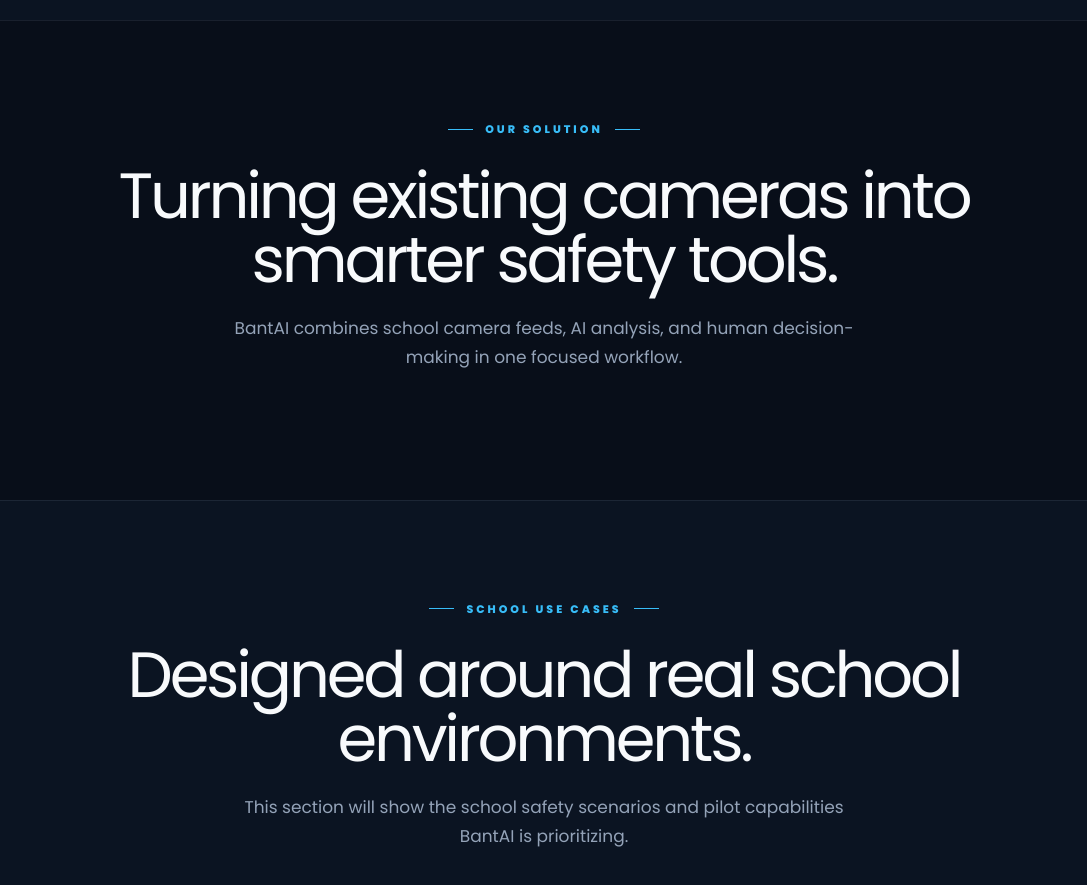
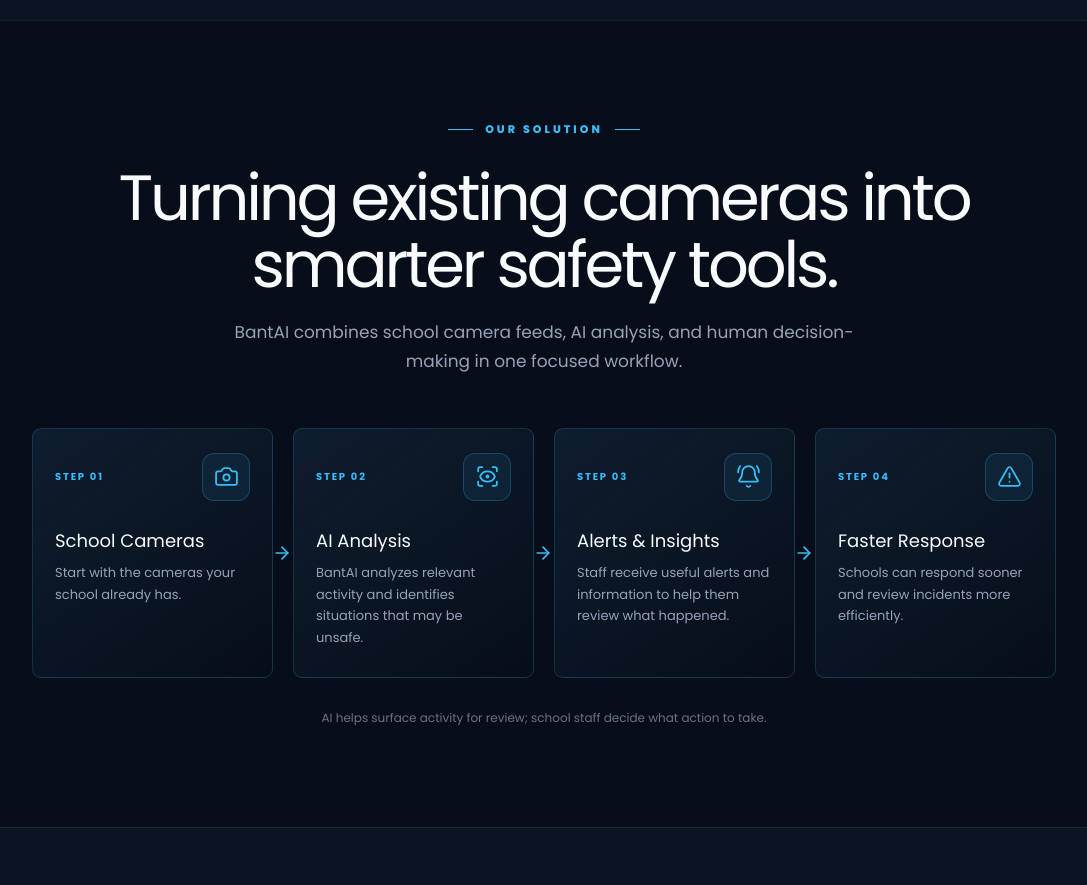
Before and after one commit to seiji0z/bantai-web, a React (Vite) app: page / in a window 1280 px wide. Shown: the part 1340-2225 px from the top of the page, without its empty margins (96-1183 px from the left). Built offline with nearby package versions, Linux system fonts and the light colour scheme.

Commit message:
feat(frontend): made solution part

```diff
--- a/src/index.css
+++ b/src/index.css
@@ -361,6 +361,111 @@ button {
   line-height: 1.7;
 }
 
+.solution-section {
+  background:
+    radial-gradient(ellipse at 50% 35%, rgba(14, 116, 144, 0.12), transparent 58%),
+    #080e19;
+}
+
+.solution-shell {
+  width: min(100%, 1120px);
+  text-align: center;
+}
+
+.solution-shell h2 {
+  margin-bottom: 20px;
+  font-size: clamp(2.2rem, 5vw, 4.2rem);
+  line-height: 1.05;
+  letter-spacing: -0.05em;
+}
+
+.solution-intro {
+  max-width: 680px;
+  margin: 0 auto 52px;
+  color: #94a3b8;
+  font-size: 17px;
+  line-height: 1.7;
+}
+
+.solution-flow {
+  display: grid;
+  grid-template-columns: repeat(4, minmax(0, 1fr));
+  gap: 20px;
+  margin: 0;
+  padding: 0;
+  list-style: none;
+  text-align: left;
+}
+
+.solution-flow-step {
+  position: relative;
+  min-height: 250px;
+  padding: 24px 22px;
+  border: 1px solid rgba(56, 189, 248, 0.2);
+  border-radius: 9px;
+  background: linear-gradient(145deg, rgba(15, 31, 49, 0.94), rgba(8, 14, 25, 0.9));
+  transition: border-color 0.3s ease, transform 0.3s ease;
+}
+
+.solution-flow-step:hover {
+  transform: translateY(-4px);
+  border-color: rgba(56, 189, 248, 0.62);
+}
+
+.solution-step-heading {
+  display: flex;
+  align-items: center;
+  justify-content: space-between;
+  margin-bottom: 28px;
+}
+
+.solution-step-index {
+  color: #38bdf8;
+  font-size: 10px;
+  font-weight: 700;
+  letter-spacing: 1.8px;
+}
+
+.solution-step-icon {
+  display: grid;
+  width: 48px;
+  height: 48px;
+  place-items: center;
+  border: 1px solid rgba(56, 189, 248, 0.24);
+  border-radius: 12px;
+  background: rgba(56, 189, 248, 0.08);
+  color: #38bdf8;
+}
+
+.solution-flow-step h3 {
+  margin-bottom: 10px;
+  color: #f8fafc;
+  font-size: 18px;
+  line-height: 1.3;
+}
+
+.solution-flow-step p {
+  color: #94a3b8;
+  font-size: 13px;
+  line-height: 1.65;
+}
+
+.solution-flow-arrow {
+  position: absolute;
+  top: 50%;
+  right: -20px;
+  z-index: 1;
+  transform: translateY(-50%);
+  color: #38bdf8;
+}
+
+.solution-note {
+  margin-top: 30px;
+  color: #64748b;
+  font-size: 12px;
+  line-height: 1.6;
+}
+
 .roadmap-section {
   background:
     radial-gradient(circle at 50% 20%, rgba(14, 116, 144, 0.18), transparent 40%),
@@ -638,6 +743,29 @@ button {
   }
 }
 
+@media (max-width: 900px) {
+  .solution-flow {
+    grid-template-columns: 1fr;
+    max-width: 560px;
+    margin: 0 auto;
+  }
+
+  .solution-flow-step {
+    min-height: auto;
+  }
+
+  .solution-step-heading {
+    margin-bottom: 18px;
+  }
+
+  .solution-flow-arrow {
+    top: auto;
+    right: 50%;
+    bottom: -20px;
+    transform: translate(50%, 0) rotate(90deg);
+  }
+}
+
 @media (max-width: 520px) {
   .roadmap-grid {
     grid-template-columns: 1fr;
--- a/src/sections/SolutionSection.jsx
+++ b/src/sections/SolutionSection.jsx
@@ -1,13 +1,72 @@
-import SectionPlaceholder from "../components/ui/SectionPlaceholder";
+import { AlertTriangle, ArrowRight, BellRing, Camera, ScanEye } from "lucide-react";
+
+const solutionStages = [
+  {
+    index: "01",
+    title: "School Cameras",
+    description: "Start with the cameras your school already has.",
+    icon: Camera,
+  },
+  {
+    index: "02",
+    title: "AI Analysis",
+    description: "BantAI analyzes relevant activity and identifies situations that may be unsafe.",
+    icon: ScanEye,
+  },
+  {
+    index: "03",
+    title: "Alerts & Insights",
+    description: "Staff receive useful alerts and information to help them review what happened.",
+    icon: BellRing,
+  },
+  {
+    index: "04",
+    title: "Faster Response",
+    description: "Schools can respond sooner and review incidents more efficiently.",
+    icon: AlertTriangle,
+  },
+];
 
 function SolutionSection() {
   return (
-    <section className="content-section" id="solution">
-      <SectionPlaceholder
-        eyebrow="OUR SOLUTION"
-        title="Turning existing cameras into smarter safety tools."
-        description="BantAI combines school camera feeds, AI analysis, and human decision-making in one focused workflow."
-      />
+    <section className="content-section solution-section" id="solution">
+      <div className="solution-shell reveal">
+        <div className="section-label">
+          <span />
+          OUR SOLUTION
+          <span />
+        </div>
+        <h2>Turning existing cameras into smarter safety tools.</h2>
+        <p className="solution-intro">
+          BantAI combines school camera feeds, AI analysis, and human decision-making in one focused workflow.
+        </p>
+
+        <ol className="solution-flow" aria-label="How BantAI supports school safety">
+          {solutionStages.map(({ index, title, description, icon: Icon }, stageIndex) => (
+            <li className="solution-flow-step" key={title}>
+              <div className="solution-step-heading">
+                <span className="solution-step-index">STEP {index}</span>
+                <span className="solution-step-icon">
+                  <Icon size={25} strokeWidth={1.7} aria-hidden="true" />
+                </span>
+              </div>
+              <h3>{title}</h3>
+              <p>{description}</p>
+              {stageIndex < solutionStages.length - 1 && (
+                <ArrowRight
+                  className="solution-flow-arrow"
+                  size={20}
+                  aria-hidden="true"
+                />
+              )}
+            </li>
+          ))}
+        </ol>
+        <p className="solution-note">
+          AI helps surface activity for review; school staff decide what action
+          to take.
+        </p>
+      </div>
     </section>
   );
 }
```
